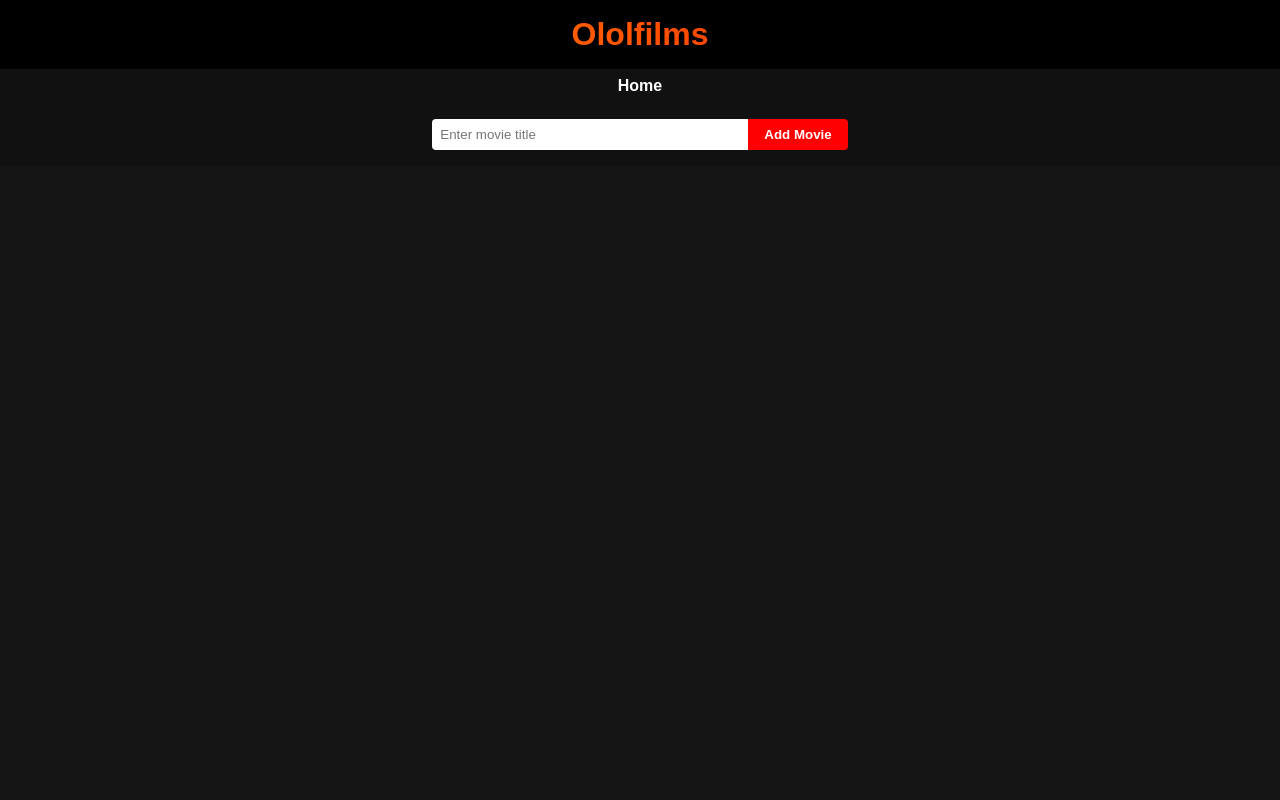
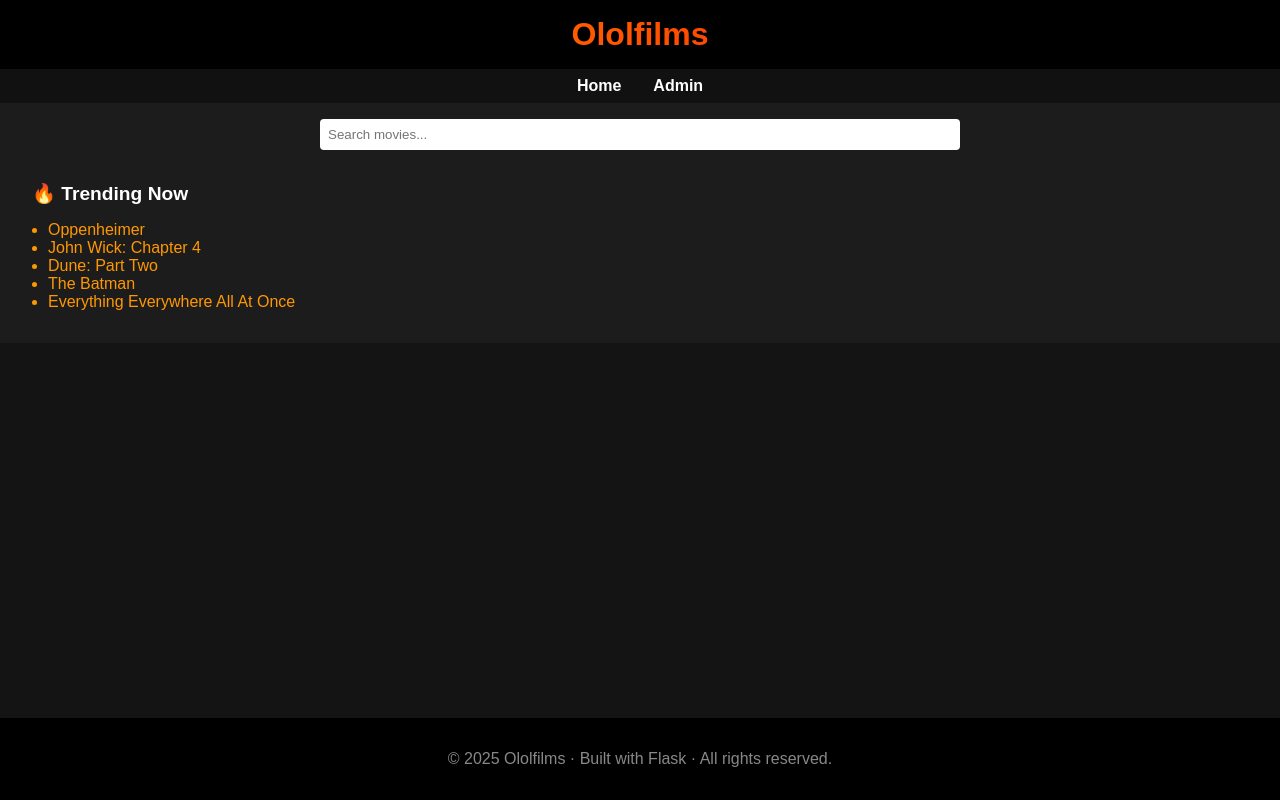
Before and after one commit to ololfilms/ololfilms, a Flask app: page / in a window 1280 px wide. Run offline with Flask 3, Linux system fonts and the light colour scheme.

Commit message:
Update index.html

```diff
--- a/templates/index.html
+++ b/templates/index.html
@@ -3,13 +3,16 @@
 <head>
   <meta charset="UTF-8">
   <meta name="viewport" content="width=device-width, initial-scale=1.0">
-  <title>Olol Films - Add Your Movies</title>
+  <title>Olol Films - Movie Library</title>
   <style>
     body {
       margin: 0;
       font-family: Arial, sans-serif;
       background-color: #141414;
       color: #fff;
+      display: flex;
+      flex-direction: column;
+      min-height: 100vh;
     }
     header {
       text-align: center;
@@ -56,6 +59,31 @@
       border-radius: 0 4px 4px 0;
       cursor: pointer;
     }
+    .search-bar {
+      display: flex;
+      justify-content: center;
+      padding: 1rem;
+      background: #1c1c1c;
+    }
+    .search-bar input {
+      width: 50%;
+      padding: 0.5rem;
+      border-radius: 4px;
+      border: none;
+    }
+    .trending {
+      padding: 1rem 2rem;
+      background: #1c1c1c;
+    }
+    .trending h2 {
+      margin: 0 0 1rem;
+      font-size: 1.2rem;
+    }
+    .trending ul {
+      padding-left: 1rem;
+      list-style-type: disc;
+      color: #ff9800;
+    }
     .movie-grid {
       display: grid;
       grid-template-columns: repeat(auto-fill, minmax(200px, 1fr));
@@ -79,7 +107,34 @@
       font-size: 0.9rem;
       color: #ccc;
     }
+    .genre-labels {
+      font-size: 0.75rem;
+      color: #aaa;
+      margin-bottom: 0.5rem;
+    }
+    footer {
+      background: #000;
+      color: #888;
+      text-align: center;
+      padding: 1rem;
+      margin-top: auto;
+    }
   </style>
+  <script>
+    function filterMovies() {
+      const input = document.getElementById('searchInput').value.toLowerCase();
+      const movies = document.getElementsByClassName('movie');
+
+      for (let i = 0; i < movies.length; i++) {
+        const title = movies[i].querySelector('h3').innerText.toLowerCase();
+        if (title.includes(input)) {
+          movies[i].style.display = "block";
+        } else {
+          movies[i].style.display = "none";
+        }
+      }
+    }
+  </script>
 </head>
 <body>
   <header>
@@ -88,21 +143,44 @@
 
   <nav>
     <a href="/">Home</a>
+    <a href="/admin">Admin</a>
   </nav>
 
+  <div class="search-bar">
+    <input type="text" id="searchInput" onkeyup="filterMovies()" placeholder="Search movies...">
+  </div>
+
+  <div class="trending">
+    <h2>🔥 Trending Now</h2>
+    <ul>
+      <li>Oppenheimer</li>
+      <li>John Wick: Chapter 4</li>
+      <li>Dune: Part Two</li>
+      <li>The Batman</li>
+      <li>Everything Everywhere All At Once</li>
+    </ul>
+  </div>
+
+  {% if show_form %}
   <form method="POST" action="/add">
     <input type="text" name="title" placeholder="Enter movie title" required>
     <button type="submit">Add Movie</button>
   </form>
+  {% endif %}
 
   <div class="movie-grid">
     {% for movie in movies %}
     <div class="movie">
       <img src="{{ movie.poster }}" alt="{{ movie.title }} poster">
+      <div class="genre-labels">{{ movie.genre }}</div>
       <h3>{{ movie.title }}</h3>
       <p>{{ movie.plot }}</p>
     </div>
     {% endfor %}
   </div>
+
+  <footer>
+    <p>© 2025 Ololfilms · Built with Flask · All rights reserved.</p>
+  </footer>
 </body>
 </html>
```
